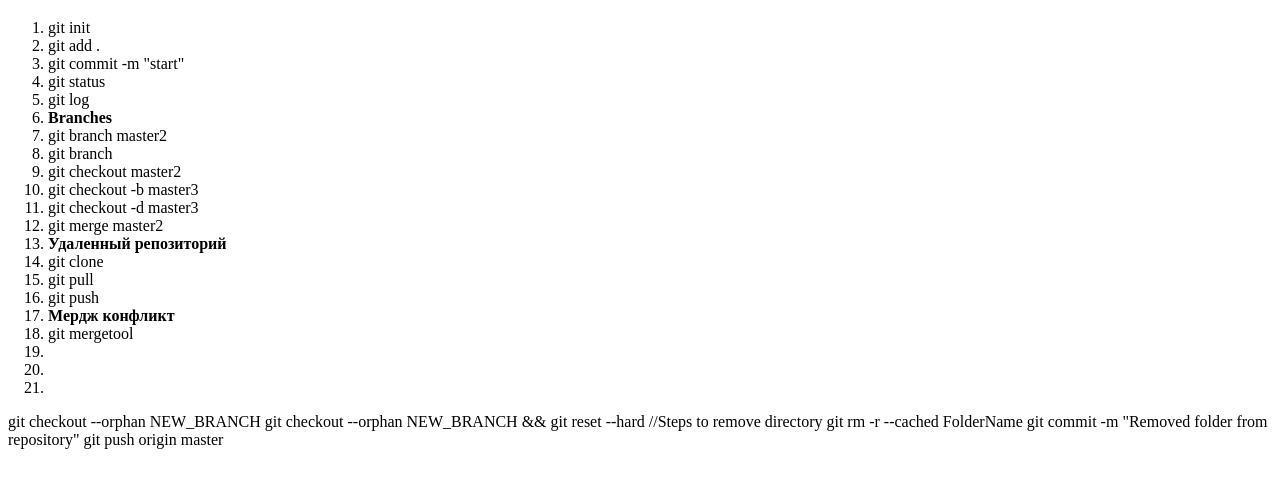
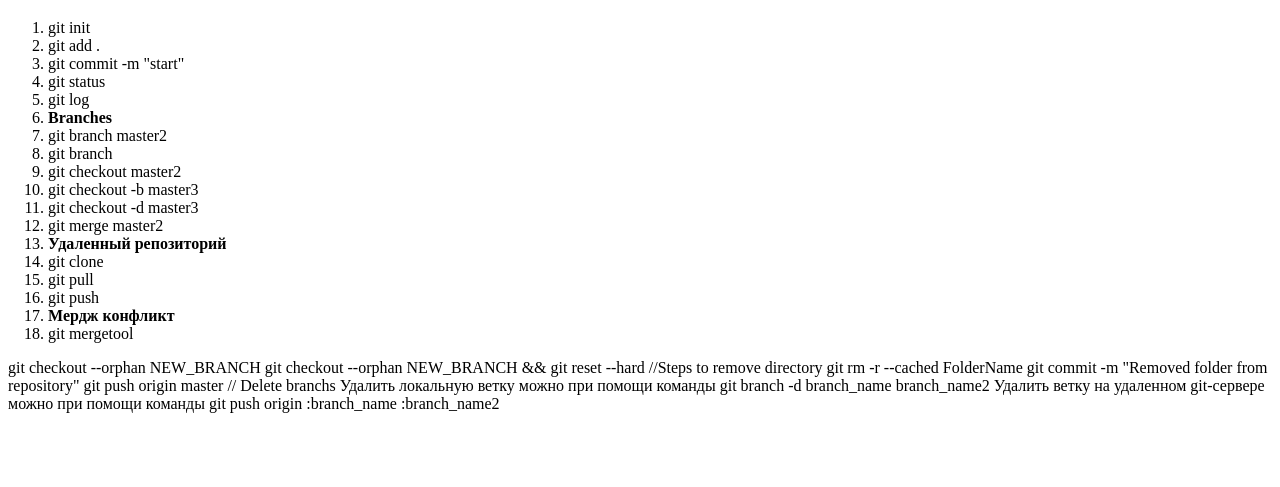
Before and after one commit to Kamesas/topCommandsGIT, a plain HTML site: page index.html in a window 1280 px wide. Shown: the part 61-548 px from the top of the page. Drawn offline with Linux system fonts and the light colour scheme.

Commit message:
Update index.html

```diff
--- a/index.html
+++ b/index.html
@@ -25,9 +25,7 @@
 		<li>git push</li>
 		<li><strong>Мердж конфликт</strong></li>
 		<li>git mergetool</li>
-		<li></li>
-		<li></li>
-		<li></li>
+
 	</ol>
 
 git checkout --orphan NEW_BRANCH
@@ -39,6 +37,14 @@ git rm -r --cached FolderName
 git commit -m "Removed folder from repository"
 git push origin master
 
+// Delete branchs
+	Удалить локальную ветку можно при помощи команды
+
+git branch -d branch_name branch_name2
+Удалить ветку на удаленном git-сервере можно при помощи команды
+
+git push origin :branch_name :branch_name2
+
 
 
 
```
